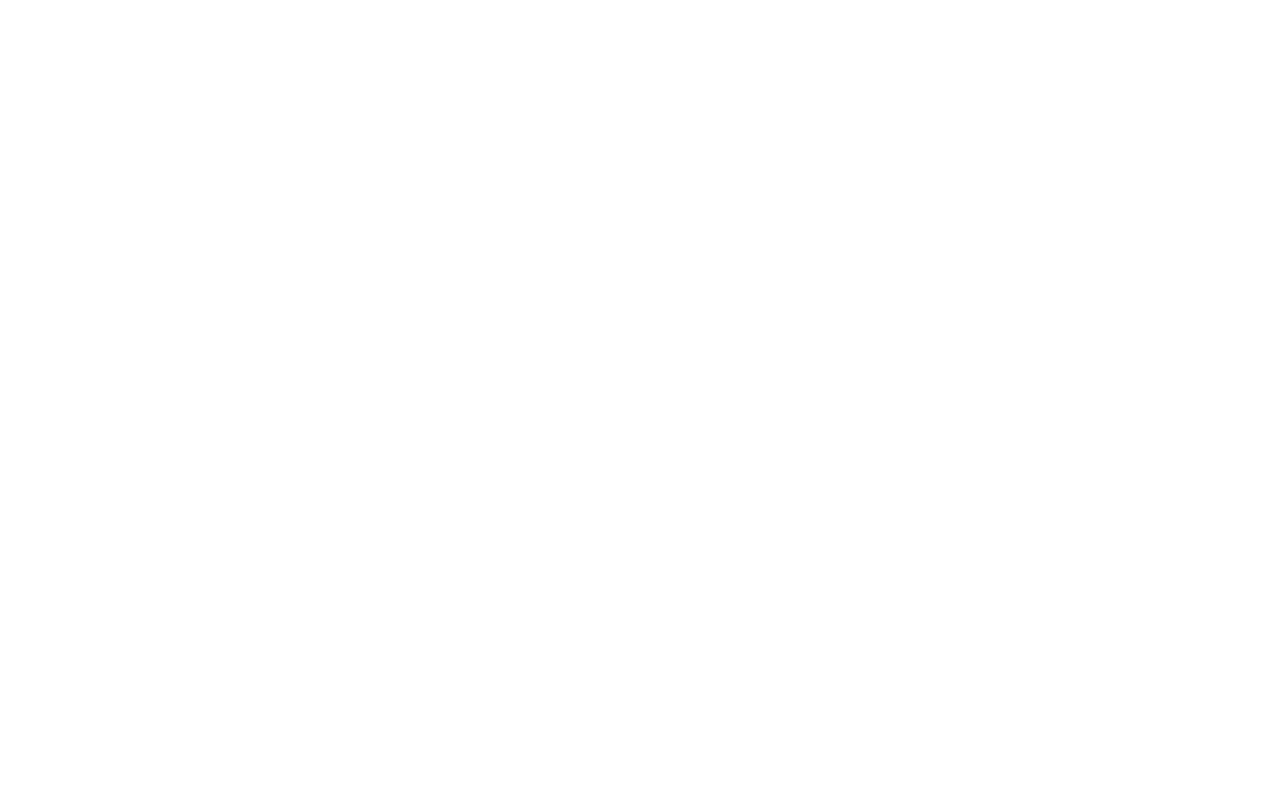
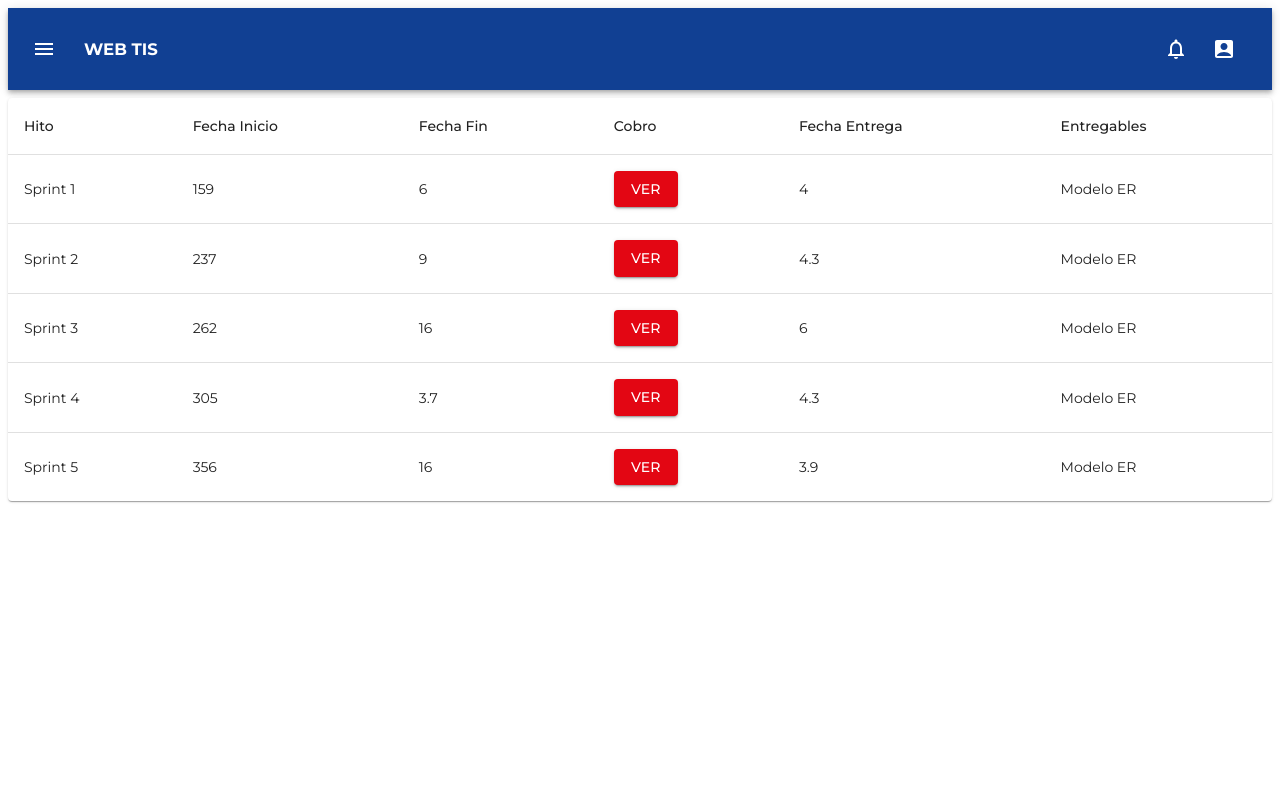
Before and after one commit to RichardAgr/Evaluacion-de-Proyectos, a React (Vite) app in the folder Frontend/: page /homeDocente/homeGrupoEstudiante/planificacion in a window 1280 px wide. Before the commit this address had no page. Shown: the top 800 px of the page. Built offline with nearby package versions, Linux system fonts and the light colour scheme.

Commit message:
primerVPlanificacion

```diff
--- a/Frontend/src/components/Footer/footer.jsx
+++ b/Frontend/src/components/Footer/footer.jsx
@@ -1,11 +1,10 @@
 import styled from '@emotion/styled'
 import Typography from '@mui/material/Typography';
-import Box from '@mui/material/Box';
 
 function footer() {
   return (
     <FooterContainer >
-        <Box>
+        <div>
             <footer className='footer'>
                 <div className='footer_links'>
                     <h6 className='links'>Politica de Privacidad</h6>
@@ -20,7 +19,7 @@
                 </div>
             </footer>
             <p>© 2024 CREATIVE HARBOR S.R.L. All rights reserved.</p>
-        </Box>
+        </div>
     </FooterContainer>
   );
 }
@@ -32,6 +31,7 @@
     display: flex;
     color: white;
     background-color: #114093;
+
     .footer{
         display: flex;
         justify-content: space-between;
--- a/Frontend/src/components/Header/header.jsx
+++ b/Frontend/src/components/Header/header.jsx
@@ -1,5 +1,4 @@
 import * as React from 'react';
-import { styled } from '@mui/system';  // Usa el styled de MUI
 import AppBar from '@mui/material/AppBar';
 import Box from '@mui/material/Box';
 import Toolbar from '@mui/material/Toolbar';
@@ -28,7 +27,7 @@
   return (
     <Box sx={{ flexGrow: 1 }}>
       {/* Utiliza CustomAppBar en lugar de AppBar */}
-      <CustomAppBar position="static">
+      <AppBar position="static">
         <Toolbar>
           {grupo ? (
             <IconButton
@@ -84,13 +83,9 @@
             </div>
           ) : null}
         </Toolbar>
-      </CustomAppBar>
+      </AppBar>
     </Box>
   );
 }
 
 export default Header;
-
-const CustomAppBar = styled(AppBar)(() => ({
-  backgroundColor: '#114093',  // Cambia el color aquí
-}));
--- a/Frontend/src/components/nav/nav.jsx
+++ b/Frontend/src/components/nav/nav.jsx
@@ -6,7 +6,7 @@
 
 import HomeEstudiante from '../../pages/Estudiante/homeEstudiante/homeEstudiante.jsx'
 import HomeGrupoEstudiante from '../../pages/Estudiante/homeGrupoEstudiante/homeGrupoEstudiante.jsx'
-
+import EstudiantePlanificacion from '../../pages/Estudiante/planificacion/planificacion.jsx'
 function nav() {
   return (
     <Routes>
@@ -17,6 +17,7 @@
 
         <Route path='/homeDocente' element={<HomeEstudiante/>}/>
         <Route path='/homeDocente/homeGrupoEstudiante' element={<HomeGrupoEstudiante/>}/>
+        <Route path='/homeDocente/homeGrupoEstudiante/planificacion' element={<EstudiantePlanificacion/>}/>
     </Routes>
   )
 }
--- a/Frontend/src/index.css
+++ b/Frontend/src/index.css
@@ -10,3 +10,8 @@
   -webkit-font-smoothing: antialiased;
   -moz-osx-font-smoothing: grayscale;
 }
+
+.container{
+  margin-top: 1vh;
+  height: 89vh;
+}
--- a/Frontend/src/main.jsx
+++ b/Frontend/src/main.jsx
@@ -1,13 +1,17 @@
-import { StrictMode } from 'react'
-import { createRoot } from 'react-dom/client'
+import { StrictMode } from 'react';
+import { createRoot } from 'react-dom/client';
 import { BrowserRouter } from 'react-router-dom';
-import App from './App.jsx'
-import './index.css'
+import { ThemeProvider } from '@mui/material/styles'; // Importa el ThemeProvider
+import App from './App.jsx';
+import './index.css';
+import theme from './theme'; // Importa tu archivo de tema
 
 createRoot(document.getElementById('root')).render(
   <StrictMode>
     <BrowserRouter>
-      <App />
+      <ThemeProvider theme={theme}> {/* Envuelve tu aplicación con ThemeProvider */}
+        <App />
+      </ThemeProvider>
     </BrowserRouter>
-  </StrictMode>,
-)
+  </StrictMode>
+);
--- a/Frontend/src/pages/Estudiante/planificacion/planificacion.jsx
+++ b/Frontend/src/pages/Estudiante/planificacion/planificacion.jsx
@@ -1,9 +1,63 @@
 import { Fragment } from 'react';
+import Footer from '../../../components/Footer/footer.jsx'
+import Header from '../../../components/Header/header.jsx'
+import Table from '@mui/material/Table';
+import TableBody from '@mui/material/TableBody';
+import TableCell from '@mui/material/TableCell';
+import TableContainer from '@mui/material/TableContainer';
+import TableHead from '@mui/material/TableHead';
+import TableRow from '@mui/material/TableRow';
+import Paper from '@mui/material/Paper';
+import Button from '@mui/material/Button';
+function planificacion() {
+  function createData(hito, fechaIni, fechaFin, cobro, fechaEntrega, entregables) {
+    return { hito, fechaIni, fechaFin, cobro, fechaEntrega, entregables };
+  }
 
-function planificacion() {
+  const rows = [
+    createData('Sprint 1', 159, 6.0, 24, 4.0, 'Modelo ER'),
+    createData('Sprint 2', 237, 9.0, 37, 4.3, 'Modelo ER'),
+    createData('Sprint 3', 262, 16.0, 24, 6.0, 'Modelo ER'),
+    createData('Sprint 4', 305, 3.7, 67, 4.3, 'Modelo ER'),
+    createData('Sprint 5', 356, 16.0, 49, 3.9, 'Modelo ER'),
+  ];
   return (
     <Fragment>
-
+      <Header></Header>
+        <div className='container'>
+          <TableContainer component={Paper}>
+            <Table sx={{ minWidth: 650 }} aria-label="simple table">
+              <TableHead>
+                <TableRow>
+                  <TableCell>Hito</TableCell>
+                  <TableCell align="left">Fecha Inicio</TableCell>
+                  <TableCell align="left">Fecha Fin</TableCell>
+                  <TableCell align="left">Cobro</TableCell>
+                  <TableCell align="left">Fecha Entrega</TableCell>
+                  <TableCell align="left">Entregables</TableCell>
+                </TableRow>
+              </TableHead>
+              <TableBody>
+                {rows.map((row) => (
+                  <TableRow
+                    key={row.name}
+                    sx={{ '&:last-child td, &:last-child th': { border: 0 } }}
+                  >
+                    <TableCell component="th" scope="row">
+                      {row.hito}
+                    </TableCell>
+                    <TableCell align="left">{row.fechaIni}</TableCell>
+                    <TableCell align="left">{row.fechaFin}</TableCell>
+                    <TableCell align="left"><Button variant='contained'>Ver</Button></TableCell>
+                    <TableCell align="lefts">{row.fechaEntrega}</TableCell>
+                    <TableCell align="lefts">{row.entregables}</TableCell>
+                  </TableRow>
+                ))}
+              </TableBody>
+            </Table>
+          </TableContainer>
+        </div>
+      <Footer></Footer>
     </Fragment>
   );
 }
--- a/Frontend/src/pages/Home/home.jsx
+++ b/Frontend/src/pages/Home/home.jsx
@@ -1,11 +1,19 @@
 import { Fragment } from 'react';
 import Footer from '../../components/Footer/footer.jsx'
 import Header from '../../components/Header/header.jsx'
+import Button from '@mui/material/Button';
+import { Link } from 'react-router-dom';
+
 function home() {
   return (
     <Fragment>
       <Header></Header>
-        HOLA
+        <div className='container'>
+          <Link to={'/homeDocente/homeGrupoEstudiante/planificacion'}>
+            <Button variant="contained">Ver Planificacion</Button>
+            <Button variant="contained" color='secondary'>Ver Planificacion</Button>
+          </Link>
+        </div>
       <Footer></Footer>
     </Fragment>
   );
--- /dev/null
+++ b/Frontend/src/theme.jsx
@@ -0,0 +1,46 @@
+// theme.js
+import { createTheme } from '@mui/material/styles';
+
+const theme = createTheme({
+  palette: {
+    primary: {
+      main: '#114093',
+    },
+    secondary: {
+      main: '#E30613',
+    },
+  },
+  typography: {
+    fontFamily: [
+      'Montserrat',
+      'Roboto, Arial, sans-serif'
+    ].join(','),
+  },
+  components: {
+    MuiButton: {
+      styleOverrides: {
+        containedPrimary: {
+          backgroundColor: '#E30613', // Color del botón primario
+          '&:hover': {
+            backgroundColor: '#c50512', // Color cuando está en hover
+          },
+        },
+        containedSecondary: {
+          backgroundColor: '#114093', // Color del botón secundario
+          '&:hover': {
+            backgroundColor: '#0e316d', // Color cuando está en hover
+          },
+        },
+        outlinedPrimary: {
+          borderColor: '#E30613',
+          color : '#E30613', // Color del borde para los botones outline
+        },
+        textPrimary: {
+          color: '#000000', // Color del texto en botones de tipo texto
+        },
+      },
+    },
+  },
+});
+
+export default theme;
```
